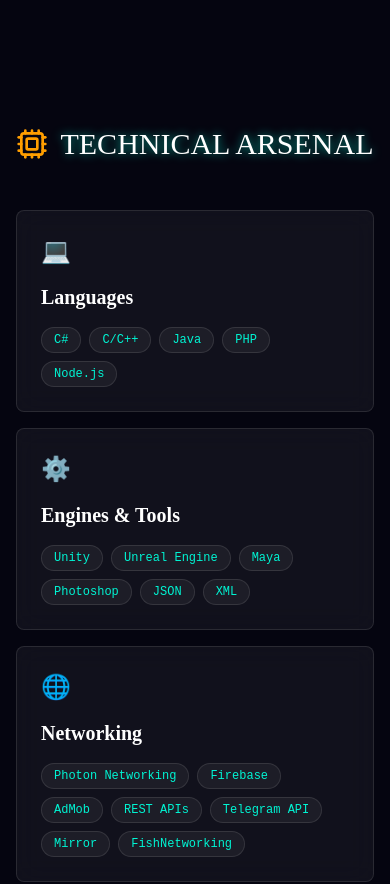
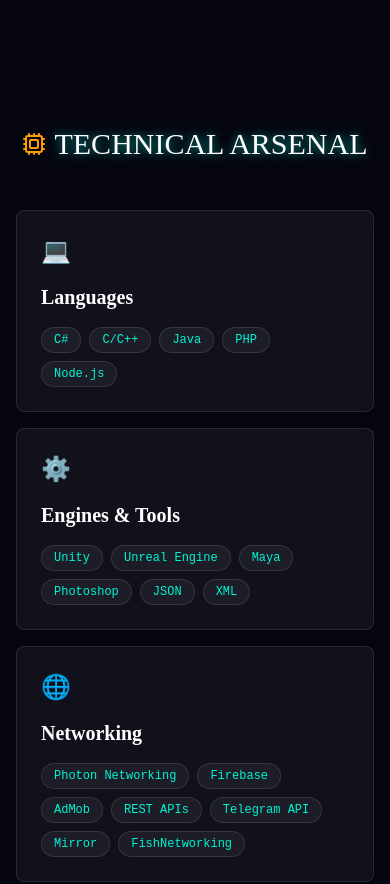
Before and after one commit to amanssj3/Portfolio, a React app: page / in a window 390 px wide. Shown: the part 1824-2708 px from the top of the page. Built offline with nearby package versions, Linux system fonts and the light colour scheme; the HTML template or start-up script is replaced by a standard one.

Commit message:
bullet point align

```diff
--- a/src/App.jsx
+++ b/src/App.jsx
@@ -133,9 +133,9 @@
 
         {/* SKILLS */}
         <section id="skills" className="py-16 md:py-24 max-w-7xl mx-auto px-4 md:px-6">
-          <div className="flex items-center justify-center gap-3 md:gap-4 mb-12 md:mb-16">
-            <Cpu className="text-secondary w-8 h-8 md:w-8 md:h-8" />
-            <h2 className="text-3xl md:text-4xl font-serif text-white uppercase glow-text text-center">Technical Arsenal</h2>
+          <div className="flex items-center justify-center gap-2 md:gap-3 mb-12 md:mb-16">
+            <Cpu className="text-secondary w-6 h-6 md:w-8 md:h-8 flex-shrink-0" />
+            <h2 className="text-3xl md:text-4xl font-serif text-white uppercase glow-text">Technical Arsenal</h2>
           </div>
           <div className="grid grid-cols-1 sm:grid-cols-2 lg:grid-cols-4 gap-4 md:gap-6">
             {[
@@ -262,9 +262,9 @@
             Portfolio
           </div>
           <div className="max-w-7xl mx-auto px-4 md:px-6 relative z-10">
-             <div className="flex items-center justify-center gap-3 md:gap-4 mb-12 md:mb-16">
-              <Gamepad2 className="text-secondary w-8 h-8 md:w-8 md:h-8" />
-              <h2 className="text-3xl md:text-4xl font-serif text-white uppercase glow-text text-center">Featured Projects</h2>
+             <div className="flex items-center justify-center gap-2 md:gap-3 mb-12 md:mb-16">
+              <Gamepad2 className="text-secondary w-6 h-6 md:w-8 md:h-8 flex-shrink-0" />
+              <h2 className="text-3xl md:text-4xl font-serif text-white uppercase glow-text">Featured Projects</h2>
             </div>
 
             <div className="grid grid-cols-1 sm:grid-cols-2 lg:grid-cols-3 gap-4 md:gap-6">
```
